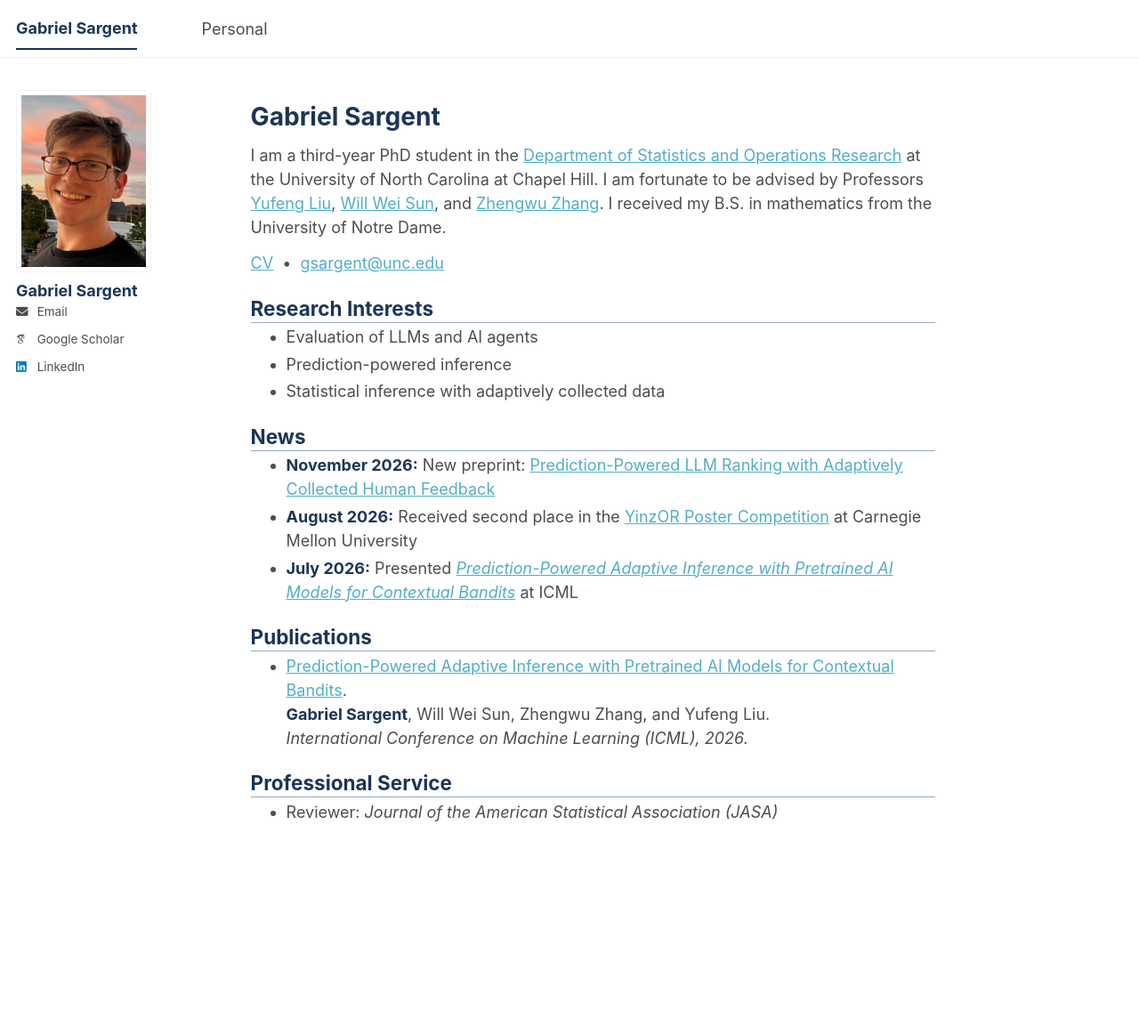
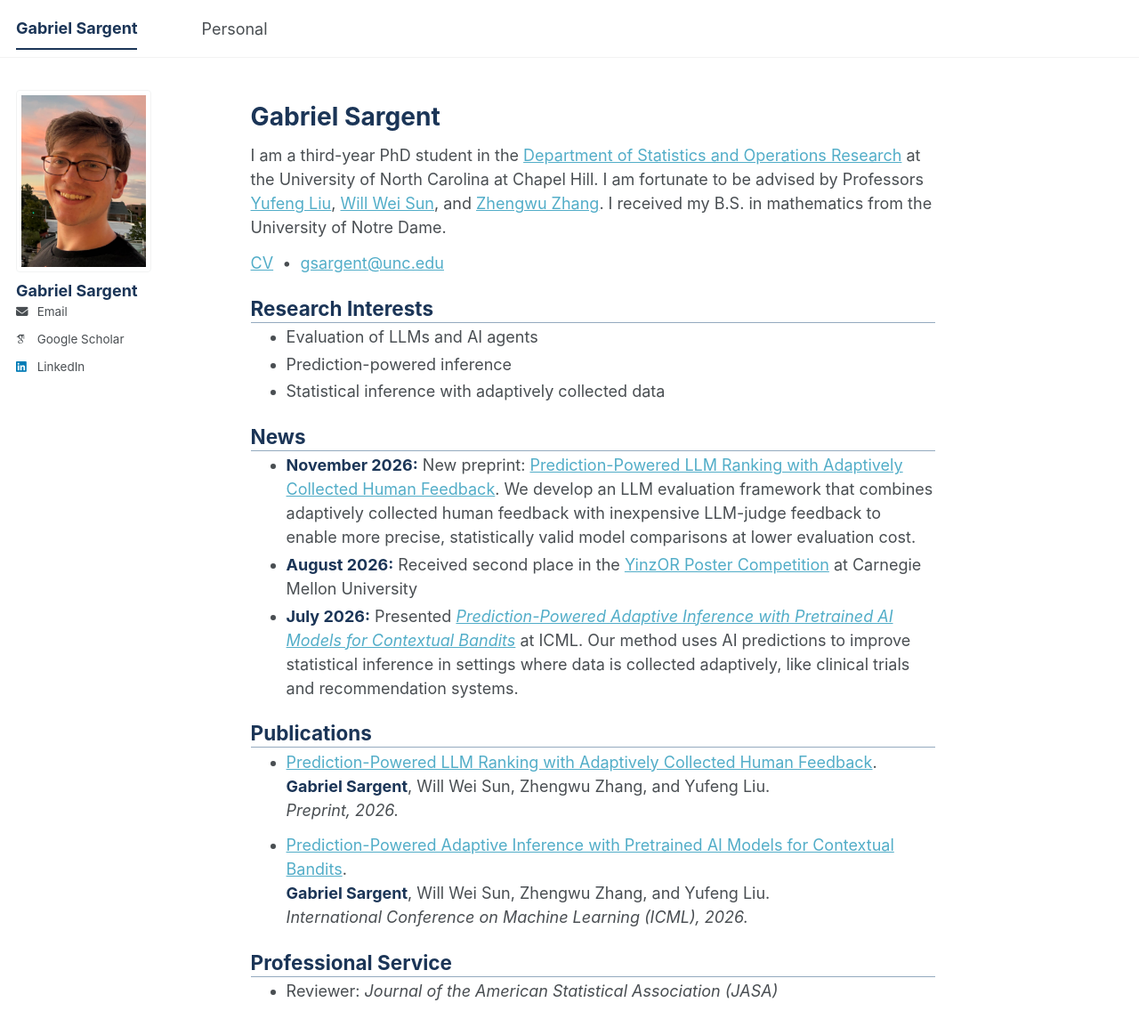
Before and after one commit to GabrielSargent/GabrielSargent.github.io, a Jekyll site: the page built from _pages/about.md, in a window 1280 px wide and 1165 px high. Shown: the whole window at 89% size. Built offline with Jekyll 4.4.1, drawn with Linux system fonts in a browser that asks for light colours; some web fonts are replaced; a script bundle is joined from its source files by our own code; library files that are not in the unit come from our copies.

Commit message:
Add concise paper summaries to news and PP-Rank to publications

```diff
--- a/_pages/about.md
+++ b/_pages/about.md
@@ -17,11 +17,15 @@ I am a third-year PhD student in the [Department of Statistics and Operations Re
 - Statistical inference with adaptively collected data
 
 ## News
-- **November 2026:** New preprint: [Prediction-Powered LLM Ranking with Adaptively Collected Human Feedback](https://arxiv.org/pdf/2611.13186)
+- **November 2026:** New preprint: [Prediction-Powered LLM Ranking with Adaptively Collected Human Feedback](https://arxiv.org/abs/2611.13186). We develop an LLM evaluation framework that combines adaptively collected human feedback with inexpensive LLM-judge feedback to enable more precise, statistically valid model comparisons at lower evaluation cost.
 - **August 2026:** Received second place in the [YinzOR Poster Competition](https://yinzor.cmuinforms.org/poster_competition/index.html) at Carnegie Mellon University
-- **July 2026:** Presented [*Prediction-Powered Adaptive Inference with Pretrained AI Models for Contextual Bandits*](https://raw.githubusercontent.com/mlresearch/v306/main/assets/sargent26a/sargent26a.pdf) at ICML
+- **July 2026:** Presented [*Prediction-Powered Adaptive Inference with Pretrained AI Models for Contextual Bandits*](https://raw.githubusercontent.com/mlresearch/v306/main/assets/sargent26a/sargent26a.pdf) at ICML. Our method uses AI predictions to improve statistical inference in settings where data is collected adaptively, like clinical trials and recommendation systems.
 
 ## Publications
+- [Prediction-Powered LLM Ranking with Adaptively Collected Human Feedback](https://arxiv.org/abs/2611.13186).
+  **Gabriel Sargent**, Will Wei Sun, Zhengwu Zhang, and Yufeng Liu.
+  *Preprint, 2026.*
+
 - [Prediction-Powered Adaptive Inference with Pretrained AI Models for Contextual Bandits](https://raw.githubusercontent.com/mlresearch/v306/main/assets/sargent26a/sargent26a.pdf).
   **Gabriel Sargent**, Will Wei Sun, Zhengwu Zhang, and Yufeng Liu.
   *International Conference on Machine Learning (ICML), 2026.*
```
